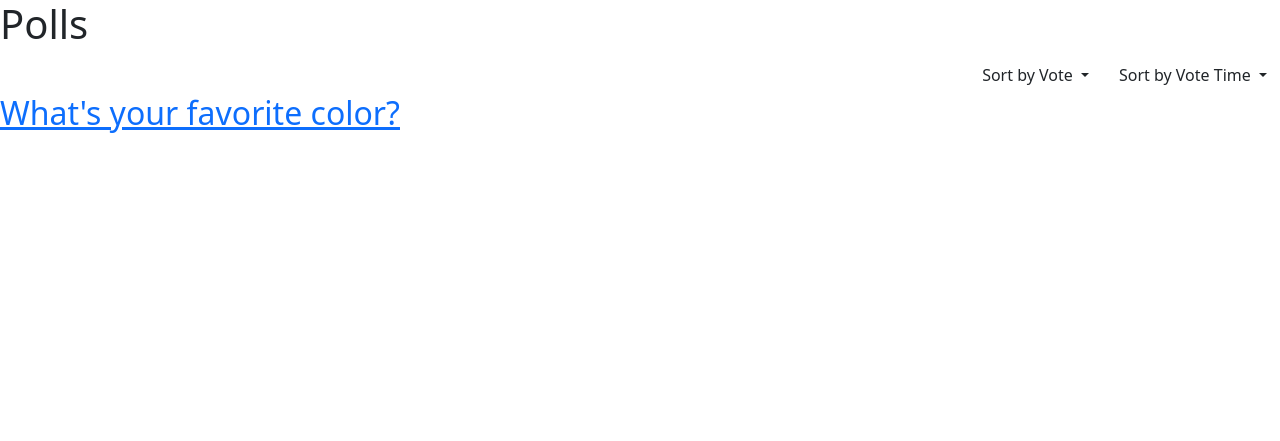
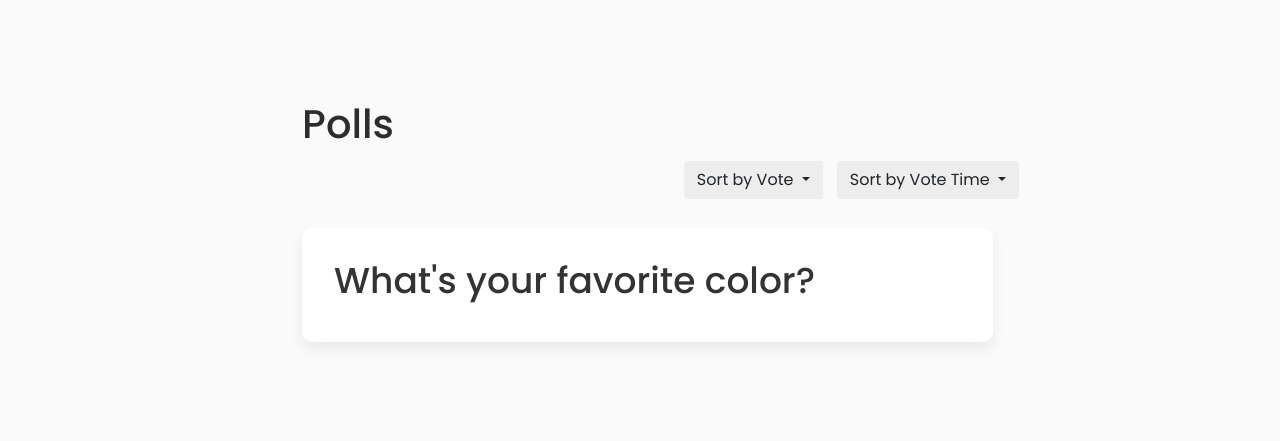
Before and after one commit to SupansaTan/Q2, a Django app: template polls/templates/polls/index.html in a window 1280 px wide. Shown: the top 441 px of the page. Run offline with Django 3.2, Linux system fonts and the light colour scheme; the template is opened without the code that fills it: values that come from a table or form of the project are taken from there, others are empty; data comes from the database, SQL or seed files in the repository; parts of the project's set-up code (start-up, migrations or seed data) failed here and were passed over.

Commit message:
Decorating index template and fix URL incorrect

```diff
--- /dev/null
+++ b/polls/static/css/index.css
@@ -0,0 +1,106 @@
+body {
+    background-color: #fafafa;
+    color:#2D2D2D;
+    margin:0;
+	padding:0;
+    transition: background-color 0.5s ease;
+    font-family: 'Poppins', 'Mitr', sans-serif;
+}
+
+main {
+	float: left;
+	width: 100%;
+	padding: 100px 0px;
+}
+
+.inner-wrapper {
+    width: 60%;
+    margin-left: auto;
+    margin-right: auto;
+}
+
+main .inner-wrapper .page-wrapper {
+    float: left;
+    width: 100%;
+}
+
+/* heading */
+header {
+    margin-left: 6%;
+}
+
+/* sort dropdown */
+.sort-dropdown button {
+    background-color: rgb(238, 237, 237);
+    position: relative;
+}
+
+.btn-group {
+    margin: 5px;
+}
+
+.dropdown-menu a {
+    text-decoration: none;
+}
+
+.dropdown-menu li {
+    min-width: 150px;
+    margin: 5px 10px 5px 10px;
+}
+
+/* question list */
+.question-list {
+    width: 100%;
+    float: left;
+}
+
+.question-list .item-wrapper {
+    margin-bottom: 2rem;
+    margin-left: 6%;
+    width: 90%;
+    position: relative;
+	transition: transform 0.5s ease;
+}
+
+.question-list .item-wrapper:last-child {
+    margin-bottom: 0px;
+}
+
+.question-list .item-wrapper:hover a.item {
+	box-shadow: 0px 10px 44px 10px rgb(233, 235, 243);
+}
+
+.question-list .item-wrapper:hover {
+	transform: translateY(-5px);
+}
+
+.question-list a.item {
+    float: left;
+    width: 100%;
+    background: #FFFFFF;
+    box-shadow: 0px 7px 14px rgba(0, 0, 0, 0.07);
+    border-radius: 10px;
+    padding: 2rem 2rem 2rem 2rem;
+    position: relative;
+    transition: box-shadow 0.5s ease;
+    margin-top: 1.5rem;
+}
+
+.question-list a.item h2 {
+	float: left;
+	width: 100%;
+	padding: 5px 60px 5px 0px;
+    font-size: 36px;
+	color: #333;
+	line-height: 2rem;
+}
+
+/* no question */
+.question-list p {
+	float: left;
+	width: 100%;
+	padding: 10px 60px 10px 0px;
+    font-size: 30px;
+	color: #333;
+	line-height: 30px;
+}
--- a/polls/templates/polls/index.html
+++ b/polls/templates/polls/index.html
@@ -1,5 +1,9 @@
 {% extends 'polls/base.html' %}
 {% load static %}
+
+{% block style %}
+<link rel="stylesheet" type="text/css" href="{% static 'css/index.css' %}">
+{% endblock %}
 
 {% block title %}Polls{% endblock %}
 
--- a/polls/urls.py
+++ b/polls/urls.py
@@ -5,5 +5,5 @@ from . import views
 app_name = 'polls'
 urlpatterns = [
     path('', views.index, name='index'),
-    path('/detail', views.index, name='detail),
+    path('<int:pk>/', views.index, name='detail'),
 ]
```
